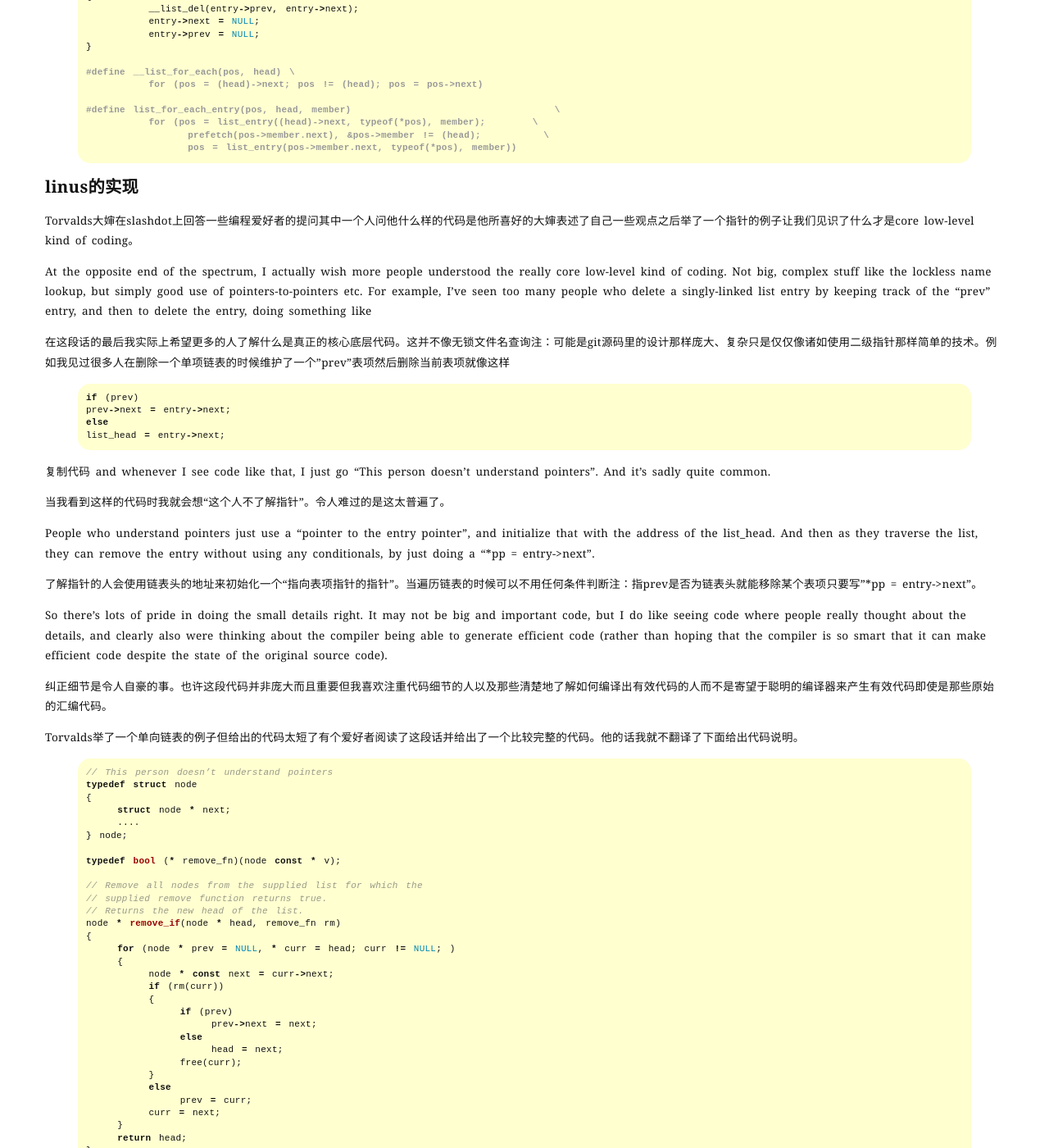
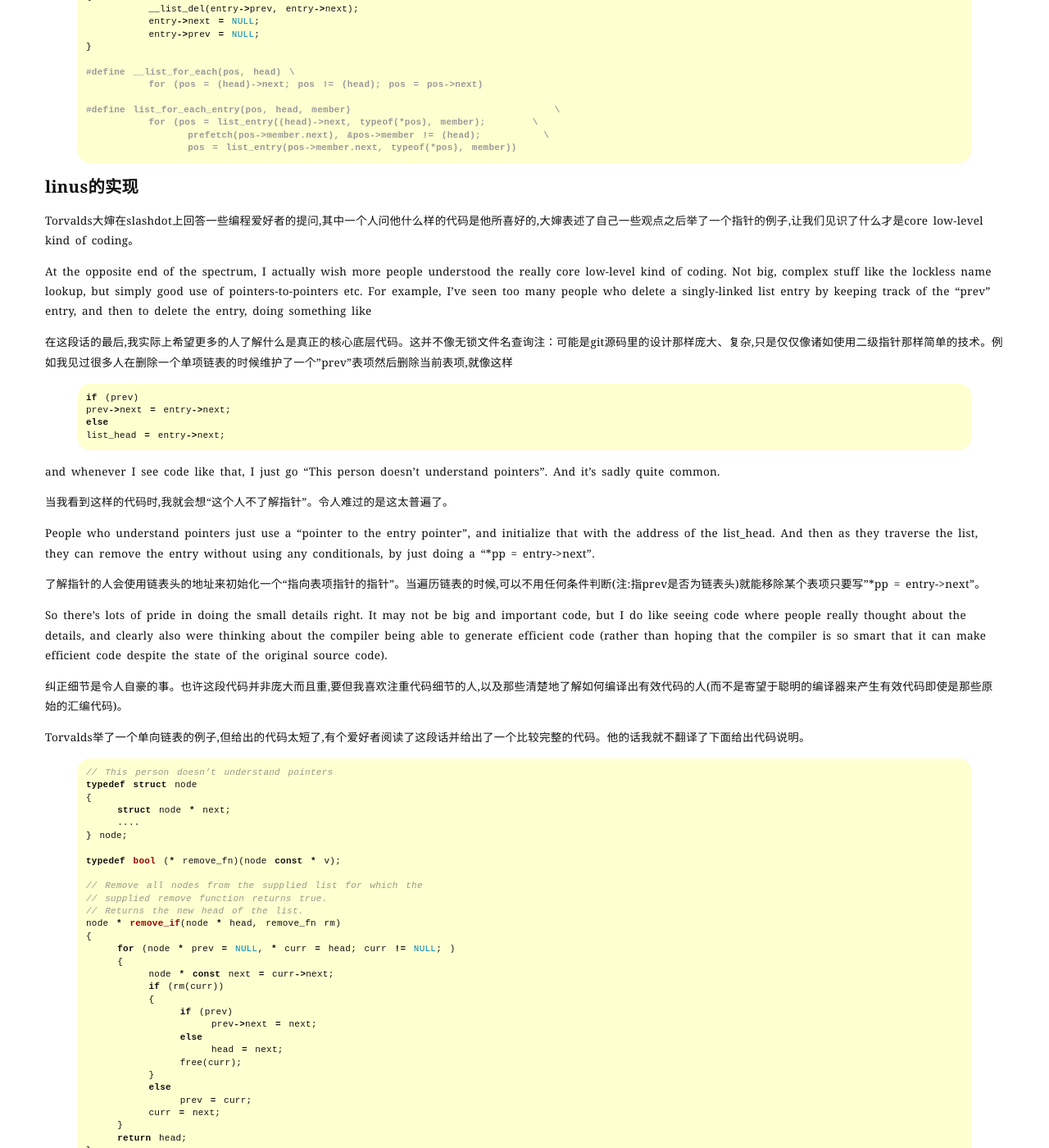
Before and after one commit to aaronz/aaronz.github.com, a Jekyll site: the page built from _posts/2015-10-22-linkedlist.markdown, in a window 1280 px wide and 1400 px high, scrolled down 2442 px. Shown: the whole window at 82% size. Built offline with Jekyll 4.4.1, drawn with Linux system fonts in a browser that asks for light colours; Markdown is read by kramdown in place of the engine named in the settings; comment, search, counter and statistics services are not loaded; some of the changed text lies outside the part shown.

Commit message:
Add commas.

```diff
--- a/_posts/2015-10-21-avltree.markdown
+++ b/_posts/2015-10-21-avltree.markdown
@@ -15,11 +15,11 @@
 
 ##查找
 
-在AVL树中查找同在一般BST完全一样的进行，所以耗费O(log n)时间，因为AVL树总是保持平衡的。不需要特殊的准备，树的结构不会由于查询而改变。
+在AVL树中查找同在一般BST完全一样的进行，所以耗费O(log n)时间,因为AVL树总是保持平衡的。不需要特殊的准备,树的结构不会由于查询而改变。
 
 ##插入
 
-向AVL树插入，可以透过如同它是未平衡的二叉查找树一样，把给定的值插入树中，接着自底往上向根节点折回，于在插入期间成为不平衡的所有节点上进行旋转来完成。因为折回到根节点的路途上最多有1.44乘logn个节点，而每次AVL旋转都耗费固定的时间，所以插入处理在整体上的耗费为O(log n)时间。
+向AVL树插入,可以透过如同它是未平衡的二叉查找树一样,把给定的值插入树中,接着自底往上向根节点折回,于在插入期间成为不平衡的所有节点上进行旋转来完成。因为折回到根节点的路途上最多有1.44乘logn个节点,而每次AVL旋转都耗费固定的时间，所以插入处理在整体上的耗费为O(log n)时间。
 
 ##删除
 
@@ -29,7 +29,7 @@
 #复杂操作实现
 
 AVL树的基本操作一般涉及运作同在不平衡的二叉查找树所运作的同样的算法。但是要进行预先或随后做一次或多次所谓的"AVL旋转"。
-以下图表以四列表示四种情况，每行表示在该种情况下要进行的操作。在左左和右右的情况下，只需要进行一次旋转操作；在左右和右左的情况下，需要进行两次旋转操作。
+以下图表以四列表示四种情况,每行表示在该种情况下要进行的操作。在左左和右右的情况下,只需要进行一次旋转操作；在左右和右左的情况下,需要进行两次旋转操作。
 
 ![旋转操作](https://upload.wikimedia.org/wikipedia/commons/c/c7/Tree_Rebalancing.png)
 
--- a/_posts/2015-10-22-linkedlist.markdown
+++ b/_posts/2015-10-22-linkedlist.markdown
@@ -5,8 +5,8 @@
 categories: Data-Structures
 ---
 
-链表Linked list是一种常见的基础数据结构是一种线性表但是并不会按线性的顺序存储数据而是在每一个节点里存到下一个节点的指针(Pointer)。由于不必须按顺序存储链表在插入的时候可以达到O(1)的复杂度比另一种线性表顺序表快得多但是查找一个节点或者访问特定编号的节点则需要O(n)的时间而顺序表相应的时间复杂度分别是O(logn)和O(1)。
-链表允许插入和移除表上任意位置上的节点但是不允许随机存取。链表有很多种不同的类型:单向链表,双向链表以及循环链表。
+链表Linked list是一种常见的基础数据结构,是一种线性表,但是并不会按线性的顺序存储数据,而是在每一个节点里存到下一个节点的指针(Pointer)。由于不必须按顺序存储链表,在插入的时候可以达到O(1)的复杂度,比另一种线性表顺序表快得多,但是查找一个节点或者访问特定编号的节点则需要O(n)的时间,而顺序表相应的时间复杂度分别是O(logn)和O(1)。
+链表允许插入和移除表上任意位置上的节点,但是不允许随机存取。链表有很多种不同的类型:单向链表,双向链表以及循环链表。
 
 * 单链表
 ![single](https://upload.wikimedia.org/wikipedia/commons/thumb/6/6d/Singly-linked-list.svg/408px-Singly-linked-list.svg.png)
@@ -114,11 +114,11 @@
 
 ## linus的实现
 
-Torvalds大婶在slashdot上回答一些编程爱好者的提问其中一个人问他什么样的代码是他所喜好的大婶表述了自己一些观点之后举了一个指针的例子让我们见识了什么才是core low-level kind of coding。
+Torvalds大婶在slashdot上回答一些编程爱好者的提问,其中一个人问他什么样的代码是他所喜好的,大婶表述了自己一些观点之后举了一个指针的例子,让我们见识了什么才是core low-level kind of coding。
 
 At the opposite end of the spectrum, I actually wish more people understood the really core low-level kind of coding. Not big, complex stuff like the lockless name lookup, but simply good use of pointers-to-pointers etc. For example, I've seen too many people who delete a singly-linked list entry by keeping track of the "prev" entry, and then to delete the entry, doing something like
 
-在这段话的最后我实际上希望更多的人了解什么是真正的核心底层代码。这并不像无锁文件名查询注：可能是git源码里的设计那样庞大、复杂只是仅仅像诸如使用二级指针那样简单的技术。例如我见过很多人在删除一个单项链表的时候维护了一个"prev"表项然后删除当前表项就像这样
+在这段话的最后,我实际上希望更多的人了解什么是真正的核心底层代码。这并不像无锁文件名查询注：可能是git源码里的设计那样庞大、复杂,只是仅仅像诸如使用二级指针那样简单的技术。例如我见过很多人在删除一个单项链表的时候维护了一个"prev"表项然后删除当前表项,就像这样
 
 {% highlight c %}
 if (prev)
@@ -127,20 +127,19 @@
 list_head = entry->next;
 {% endhighlight %}
 
-复制代码
 and whenever I see code like that, I just go "This person doesn't understand pointers". And it's sadly quite common.
 
-当我看到这样的代码时我就会想“这个人不了解指针”。令人难过的是这太普遍了。
+当我看到这样的代码时,我就会想“这个人不了解指针”。令人难过的是这太普遍了。
 
 People who understand pointers just use a "pointer to the entry pointer", and initialize that with the address of the list_head. And then as they traverse the list, they can remove the entry without using any conditionals, by just doing a "*pp = entry->next".
 
-了解指针的人会使用链表头的地址来初始化一个“指向表项指针的指针”。当遍历链表的时候可以不用任何条件判断注：指prev是否为链表头就能移除某个表项只要写"*pp = entry->next"。
+了解指针的人会使用链表头的地址来初始化一个“指向表项指针的指针”。当遍历链表的时候,可以不用任何条件判断(注:指prev是否为链表头)就能移除某个表项只要写"*pp = entry->next"。
 
 So there's lots of pride in doing the small details right. It may not be big and important code, but I do like seeing code where people really thought about the details, and clearly also were thinking about the compiler being able to generate efficient code (rather than hoping that the compiler is so smart that it can make efficient code *despite* the state of the original source code).
 
-纠正细节是令人自豪的事。也许这段代码并非庞大而且重要但我喜欢注重代码细节的人以及那些清楚地了解如何编译出有效代码的人而不是寄望于聪明的编译器来产生有效代码即使是那些原始的汇编代码。
+纠正细节是令人自豪的事。也许这段代码并非庞大而且重,要但我喜欢注重代码细节的人,以及那些清楚地了解如何编译出有效代码的人(而不是寄望于聪明的编译器来产生有效代码即使是那些原始的汇编代码)。
 
-Torvalds举了一个单向链表的例子但给出的代码太短了有个爱好者阅读了这段话并给出了一个比较完整的代码。他的话我就不翻译了下面给出代码说明。
+Torvalds举了一个单向链表的例子,但给出的代码太短了,有个爱好者阅读了这段话并给出了一个比较完整的代码。他的话我就不翻译了下面给出代码说明。
 
 {% highlight c %}
 
```
